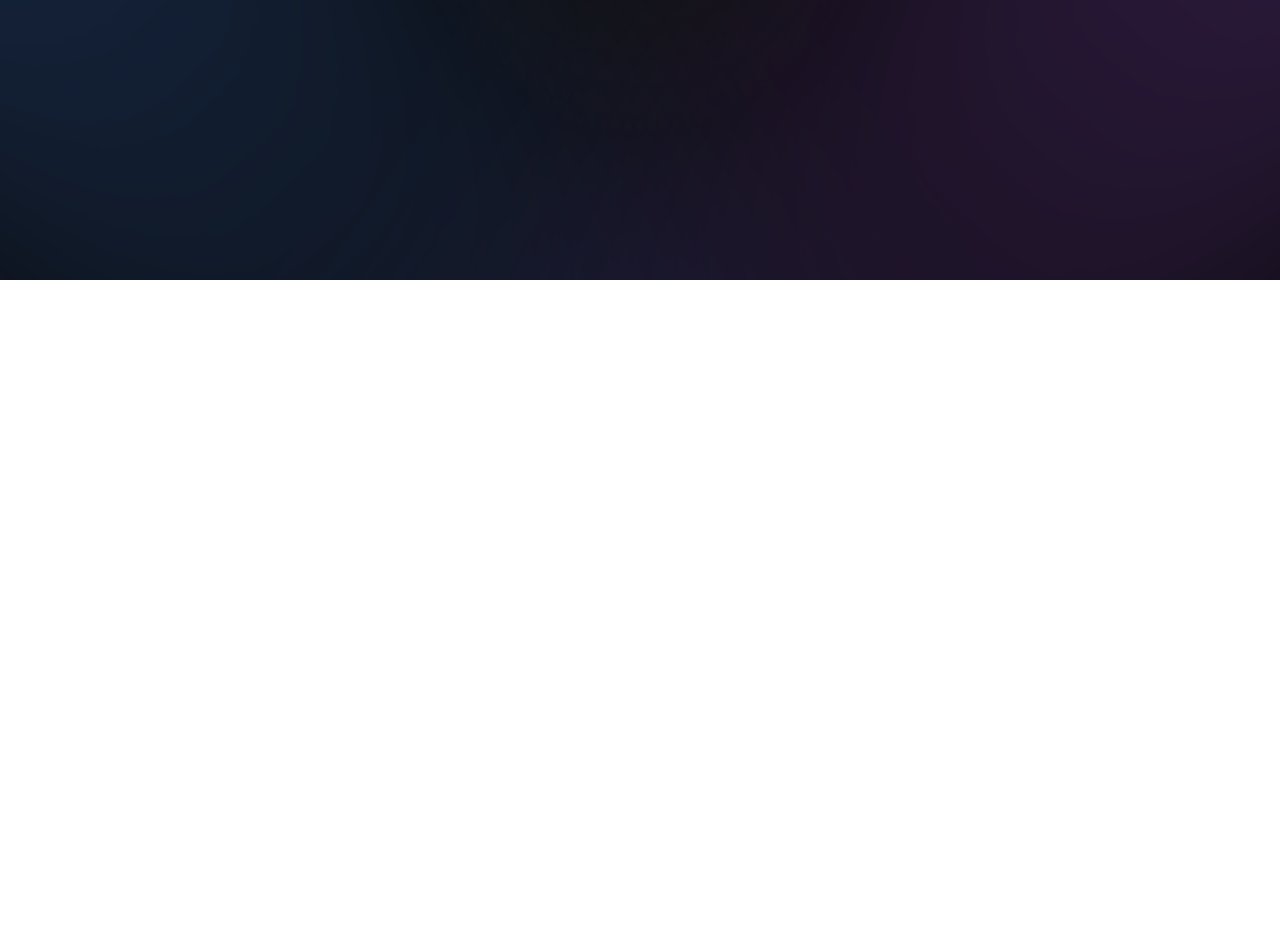
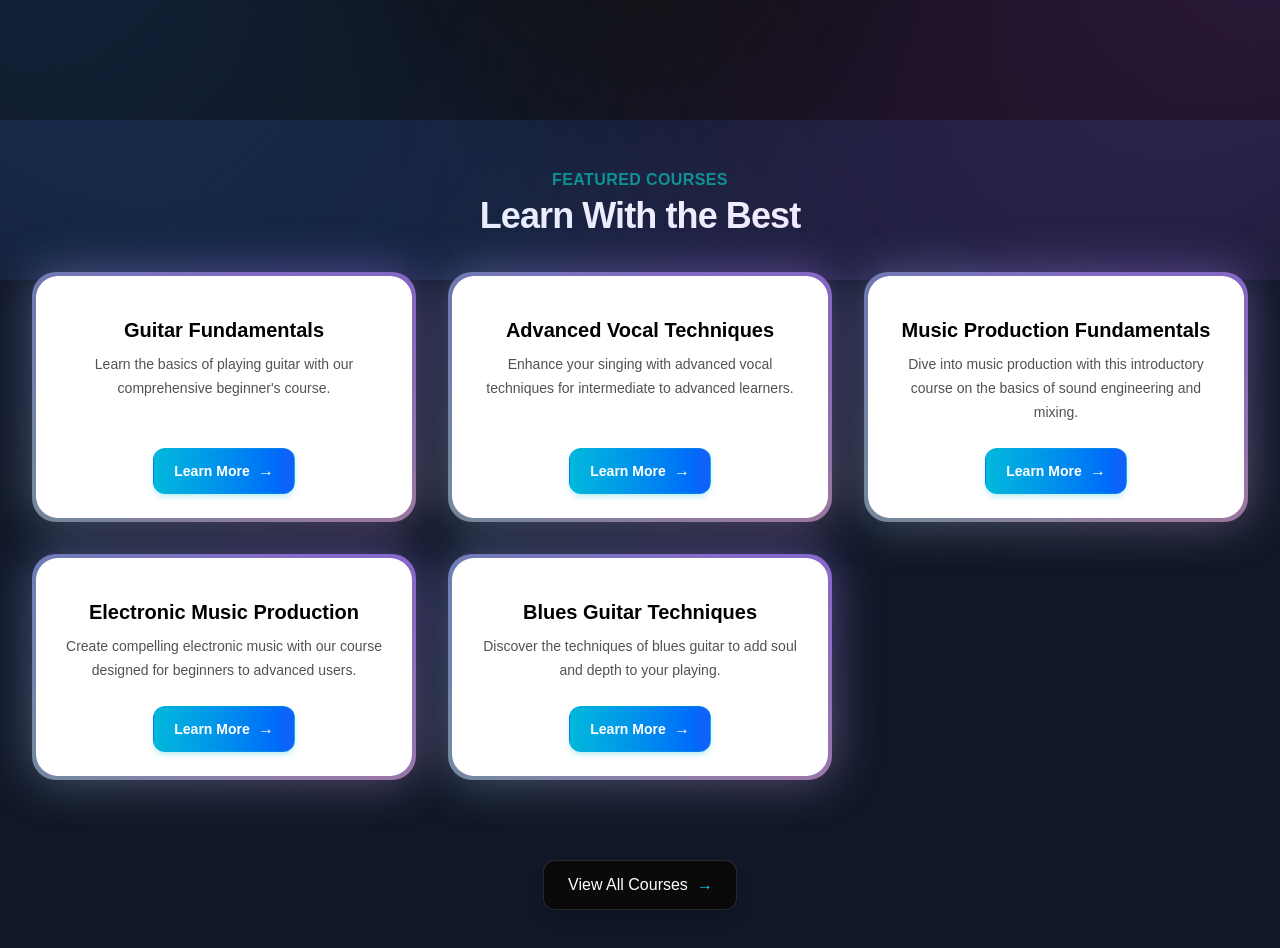
Before and after one commit to gawaliabhijeet-cell/music_UI, a Next.js app: page / in a window 1280 px wide. Shown: the part 520-1468 px from the top of the page. Before the commit the page ends 800 px from the top, so only its background shows below. Built offline with nearby package versions, Linux system fonts and the light colour scheme.

Commit message:
Add Feature component and related UI elements; implement course display and navigation

```diff
--- a/src/app/page.tsx
+++ b/src/app/page.tsx
@@ -1,9 +1,11 @@
+import Feature from "@/components/Feature";
 import HeroSection from "../components/HeroSection";
 
 export default function Home() {
   return (
  <main className="min-h-screen bg-black/[0.96] antialiased bg-grid-white/[0.02]">
      <HeroSection />
+     <Feature/>
  </main>
   );
 }
--- /dev/null
+++ b/src/components/Feature.tsx
@@ -0,0 +1,51 @@
+'use client'
+import Link from "next/link"
+import TextLearnMore from "./ui/text_learnmre"
+import React from 'react'
+import couresData from "../data/music.json"
+import { BackgroundGradient } from "./ui/background-gradient"
+import ViewAllCourse from "./ui/view_all_course"
+
+interface Course{
+    id: number,
+    title: string,
+    slug: string,
+    description: string,
+    price: number,
+    instructor: string,
+    isFeatured: boolean,
+
+}
+
+function FeaturedCourses() {
+    const featuredCourses = couresData.courses.filter((course:Course) => course.isFeatured)
+
+
+  return (
+    <div className="py-12 bg-gray-900">
+        <div>
+            <div className="text-center">
+                <h2 className="text-base text-teal-600 font-semibold tracking-wide uppercase">FEATURED COURSES</h2>
+                <p className="mt-2 text-3xl leading-8 font-extrabold tracking-tight text-white sm:text-4xl">Learn With the Best</p>
+            </div>
+        </div>
+        <div className="mt-10 mx-8">
+            <div className="grid grid-cols-1 sm:grid-cols-2 lg:grid-cols-3 gap-8 justify-center">
+                {featuredCourses.map((course:Course)=> (
+                    <div key={course.id} className="flex justify-center">
+                        <BackgroundGradient
+                        className="flex flex-col rounded-[22px] bg-white dark:bg-zinc-900 overflow-hidden h-full max-w-sm">
+                           <TextLearnMore course={course}/>
+                        </BackgroundGradient>
+                    </div>
+                ))}
+            </div>
+        </div>
+        <div className="mt-20 text-center">
+           <ViewAllCourse/>
+        </div>
+    </div>
+  )
+}
+
+export default FeaturedCourses
--- /dev/null
+++ b/src/components/ui/background-gradient.tsx
@@ -0,0 +1,72 @@
+import { cn } from "../../utils/cn";
+import React from "react";
+import { motion } from "framer-motion";
+
+export const BackgroundGradient = ({
+  children,
+  className,
+  containerClassName,
+  animate = true,
+}: {
+  children?: React.ReactNode;
+  className?: string;
+  containerClassName?: string;
+  animate?: boolean;
+}) => {
+  const variants = {
+    initial: {
+      backgroundPosition: "0 50%",
+    },
+    animate: {
+      backgroundPosition: ["0, 50%", "100% 50%", "0 50%"],
+    },
+  };
+  return (
+    <div className={cn("relative p-[4px] group", containerClassName)}>
+      <motion.div
+        variants={animate ? variants : undefined}
+        initial={animate ? "initial" : undefined}
+        animate={animate ? "animate" : undefined}
+        transition={
+          animate
+            ? {
+                duration: 5,
+                repeat: Infinity,
+                repeatType: "reverse",
+              }
+            : undefined
+        }
+        style={{
+          backgroundSize: animate ? "400% 400%" : undefined,
+        }}
+        className={cn(
+          "absolute inset-0 rounded-3xl z-[1] opacity-60 group-hover:opacity-100 blur-xl  transition duration-500 will-change-transform",
+          " bg-[radial-gradient(circle_farthest-side_at_0_100%,#00ccb1,transparent),radial-gradient(circle_farthest-side_at_100%_0,#7b61ff,transparent),radial-gradient(circle_farthest-side_at_100%_100%,#ffc414,transparent),radial-gradient(circle_farthest-side_at_0_0,#1ca0fb,#141316)]"
+        )}
+      />
+      <motion.div
+        variants={animate ? variants : undefined}
+        initial={animate ? "initial" : undefined}
+        animate={animate ? "animate" : undefined}
+        transition={
+          animate
+            ? {
+                duration: 5,
+                repeat: Infinity,
+                repeatType: "reverse",
+              }
+            : undefined
+        }
+        style={{
+          backgroundSize: animate ? "400% 400%" : undefined,
+        }}
+        className={cn(
+          "absolute inset-0 rounded-3xl z-[1] will-change-transform",
+          "bg-[radial-gradient(circle_farthest-side_at_0_100%,#00ccb1,transparent),radial-gradient(circle_farthest-side_at_100%_0,#7b61ff,transparent),radial-gradient(circle_farthest-side_at_100%_100%,#ffc414,transparent),radial-gradient(circle_farthest-side_at_0_0,#1ca0fb,#141316)]"
+        )}
+      />
+
+      <div className={cn("relative z-10", className)}>{children}</div>
+    </div>
+  );
+};
--- /dev/null
+++ b/src/components/ui/text_learnmre.tsx
@@ -0,0 +1,128 @@
+"use client";
+
+import Link from "next/link";
+import { motion } from "framer-motion";
+
+interface Course {
+  title: string;
+  description: string;
+  slug: string;
+}
+
+interface TextLearnMoreProps {
+  course: Course;
+}
+
+export default function TextLearnMore({ course }: TextLearnMoreProps) {
+  return (
+    <div className="flex grow flex-col items-center p-4 text-center sm:p-6">
+
+      {/* Course Title */}
+      <motion.p
+        initial={{ opacity: 0, y: 10 }}
+        animate={{ opacity: 1, y: 0 }}
+        transition={{ duration: 0.5 }}
+        className="
+          mt-4 mb-2
+          text-lg font-semibold
+          text-black
+          sm:text-xl
+          dark:text-neutral-200
+        "
+      >
+        {course.title}
+      </motion.p>
+
+      {/* Course Description */}
+      <motion.p
+        initial={{ opacity: 0, y: 10 }}
+        animate={{ opacity: 1, y: 0 }}
+        transition={{ duration: 0.5, delay: 0.1 }}
+        className="
+          grow
+          text-sm leading-6
+          text-neutral-600
+          dark:text-neutral-400
+        "
+      >
+        {course.description}
+      </motion.p>
+
+      {/* Learn More Button */}
+      <motion.div
+        whileHover={{
+          scale: 1.05,
+          y: -2,
+        }}
+        whileTap={{
+          scale: 0.95,
+        }}
+        transition={{
+          type: "spring",
+          stiffness: 400,
+          damping: 17,
+        }}
+        className="mt-6"
+      >
+        <Link
+          href={`/courses/${course.slug}`}
+          className="
+            group relative
+            inline-flex items-center gap-2
+            overflow-hidden
+            rounded-xl
+            border border-cyan-500/30
+            bg-gradient-to-r
+            from-cyan-500
+            to-blue-600
+            px-5 py-2.5
+            text-sm font-semibold
+            text-white
+            shadow-md shadow-cyan-500/20
+            transition-all duration-300
+
+            hover:border-cyan-400
+            hover:shadow-lg
+            hover:shadow-cyan-500/40
+
+            dark:from-cyan-600
+            dark:to-blue-700
+          "
+        >
+          {/* Shine */}
+          <span
+            className="
+              absolute inset-0
+              -translate-x-full
+              bg-gradient-to-r
+              from-transparent
+              via-white/30
+              to-transparent
+              transition-transform
+              duration-700
+              group-hover:translate-x-full
+            "
+          />
+
+          {/* Text */}
+          <span className="relative z-10">
+            Learn More
+          </span>
+
+          {/* Arrow */}
+          <motion.span
+            className="relative z-10 text-base"
+            animate={{ x: [0, 4, 0] }}
+            transition={{
+              duration: 1.4,
+              repeat: Infinity,
+              ease: "easeInOut",
+            }}
+          >
+            →
+          </motion.span>
+        </Link>
+      </motion.div>
+    </div>
+  );
+}
--- /dev/null
+++ b/src/components/ui/view_all_course.tsx
@@ -0,0 +1,73 @@
+"use client";
+
+import Link from "next/link";
+import { motion } from "framer-motion";
+import React, { JSX } from "react";
+
+export default function ViewAllCourse(): JSX.Element {
+  return (
+    <motion.div
+      whileHover={{ scale: 1.05, y: -3 }}
+      whileTap={{ scale: 0.96 }}
+      transition={{ type: "spring", stiffness: 400, damping: 17 }}
+      className="inline-block"
+    >
+      <Link
+        href="/courses"
+        className="
+      group relative inline-flex items-center gap-2
+      overflow-hidden rounded-xl
+      border border-neutral-700/60
+      bg-neutral-950
+      px-6 py-3
+      font-medium text-white
+      shadow-lg shadow-black/20
+      transition-all duration-300
+      hover:border-cyan-400/60
+      hover:shadow-xl hover:shadow-cyan-500/20
+    "
+      >
+        {/* Animated background */}
+        <span
+          className="
+        absolute inset-0
+        -translate-x-full
+        bg-gradient-to-r
+        from-transparent
+        via-white/10
+        to-transparent
+        transition-transform duration-700
+        group-hover:translate-x-full
+      "
+        />
+
+        {/* Glow */}
+        <span
+          className="
+        absolute -inset-1 -z-10
+        rounded-xl
+        bg-cyan-500/20
+        opacity-0 blur-xl
+        transition-opacity duration-300
+        group-hover:opacity-100
+      "
+        />
+
+        <span className="relative z-10">View All Courses</span>
+
+        {/* Arrow */}
+        <motion.span
+          className="relative z-10 text-cyan-400"
+          animate={{ x: [0, 4, 0] }}
+          transition={{
+            duration: 1.5,
+            repeat: Infinity,
+            ease: "easeInOut",
+          }}
+        >
+          →
+        </motion.span>
+      </Link>
+    </motion.div>
+  );
+}
```
